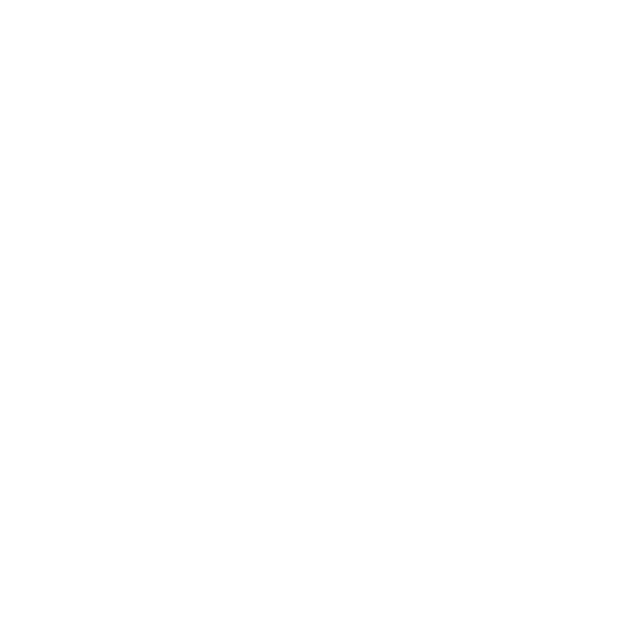
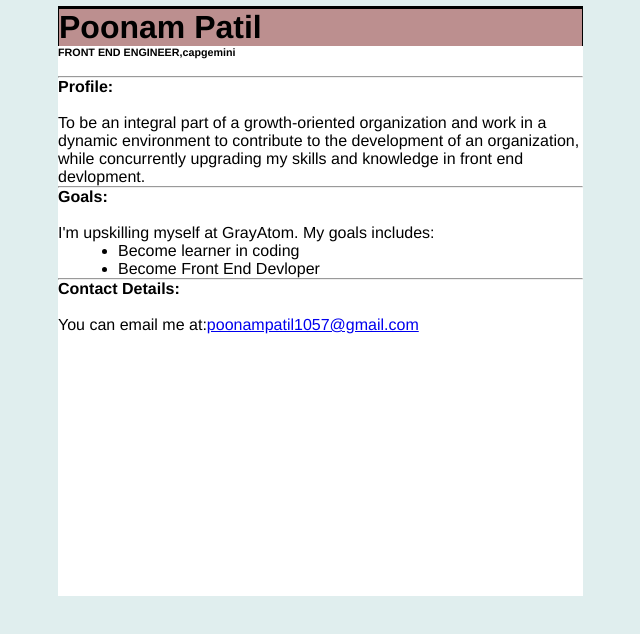
Before and after one commit to poonampatil1057/personal-portfolio-page, a plain HTML site: page index.html in a window 1280 px wide. Shown: the whole page, without its empty margins (287-927 px from the left). Drawn offline with Linux system fonts and the light colour scheme.

Commit message:
Add files via upload

```diff
--- a/index.html
+++ b/index.html
@@ -1 +1,29 @@
 <!-- Add your HTML Code here -->
+<html>
+<head>
+<title>Resume</title>
+<link href="style.css" rel="stylesheet">
+</head>
+<div class="profileBody">
+<body>
+<h1>Poonam Patil</h1>
+<h6>FRONT END ENGINEER,capgemini</h6></br>
+<hr>
+<strong>Profile:</strong></br>
+<br>
+<p>To be an integral part of a growth-oriented organization and work in a  dynamic environment to contribute to the development of an organization, while concurrently upgrading my skills and knowledge in front end devlopment.</p>
+<hr>
+<strong>Goals:</strong></br>
+<br>
+<p>I'm upskilling myself at GrayAtom. My goals includes:</p>
+<ul>
+<li>Become learner in coding</li>
+<li>Become Front End Devloper</li>
+</ul>
+<hr>
+<strong>Contact Details:</strong></br>
+<br>
+<p>You can email me at:<a href="poonampatil1057@gmail.com">poonampatil1057@gmail.com</a></p>
+</div>
+</body>
+</html>
--- a/style.css
+++ b/style.css
@@ -1 +1,55 @@
 /* Add your CSS code here */
+* {
+    font-family: Helvetica, Arial, sans-serif;
+    max-width: 700px;
+    margin: auto;
+
+  }
+
+body {
+      min-width: 500px;
+      background-color: #e0eeee;
+
+  }
+  .profileBody {
+    display: inline-block;
+    background-color: white;
+    margin-top: 6px;
+    margin-left: 55px;
+    width: 75%;
+    height: 590px;
+  }
+h1
+{
+    border-top: 3px solid black;
+    border-left: 1px solid black;
+    border-right: 1px solid black;
+    background-color:rosybrown;
+}
+h2{
+    border-bottom: 5px solid black;
+    border-left: 1px solid black;
+    border-right: 1px solid black;
+    font-size: 18px;
+    background-color:rosybrown;
+}
+ul
+{
+    margin-left: 20px;
+}
+ol
+{
+    margin-left: -91px;
+}
+img
+{
+    margin-top: 50px;
+    width: 300px;
+    height: 200px;
+    margin-left: 20px;
+
+}
+footer
+{
+    background-color:rosybrown;
+}
```
